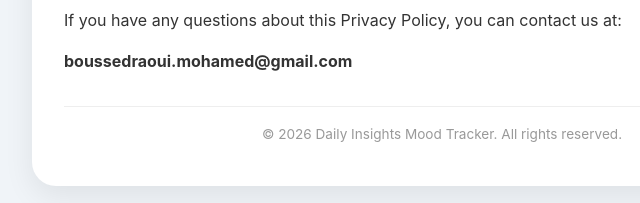
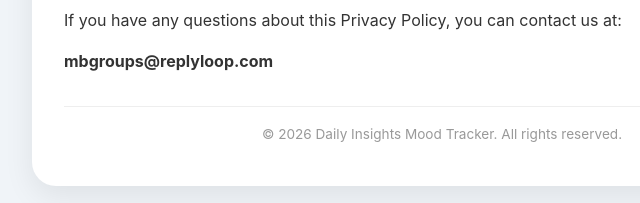
Before and after one commit to boussedraoui/mood-tracker, a website: page privacy.html in a window 1280 px wide. Shown: the part 1335-1538 px from the top of the page, 198-838 px from the left. Drawn offline with Linux system fonts and the light colour scheme.

Commit message:
Update contact email in privacy policy

```diff
--- a/privacy.html
+++ b/privacy.html
@@ -97,7 +97,7 @@
 
         <h2>8. Contact Us</h2>
         <p>If you have any questions about this Privacy Policy, you can contact us at:</p>
-        <p><strong>boussedraoui.mohamed@gmail.com</strong></p>
+        <p><strong>mbgroups@replyloop.com</strong></p>
 
         <div class="footer-note">© 2026 Daily Insights Mood Tracker. All rights reserved.</div>
     </div>
```
